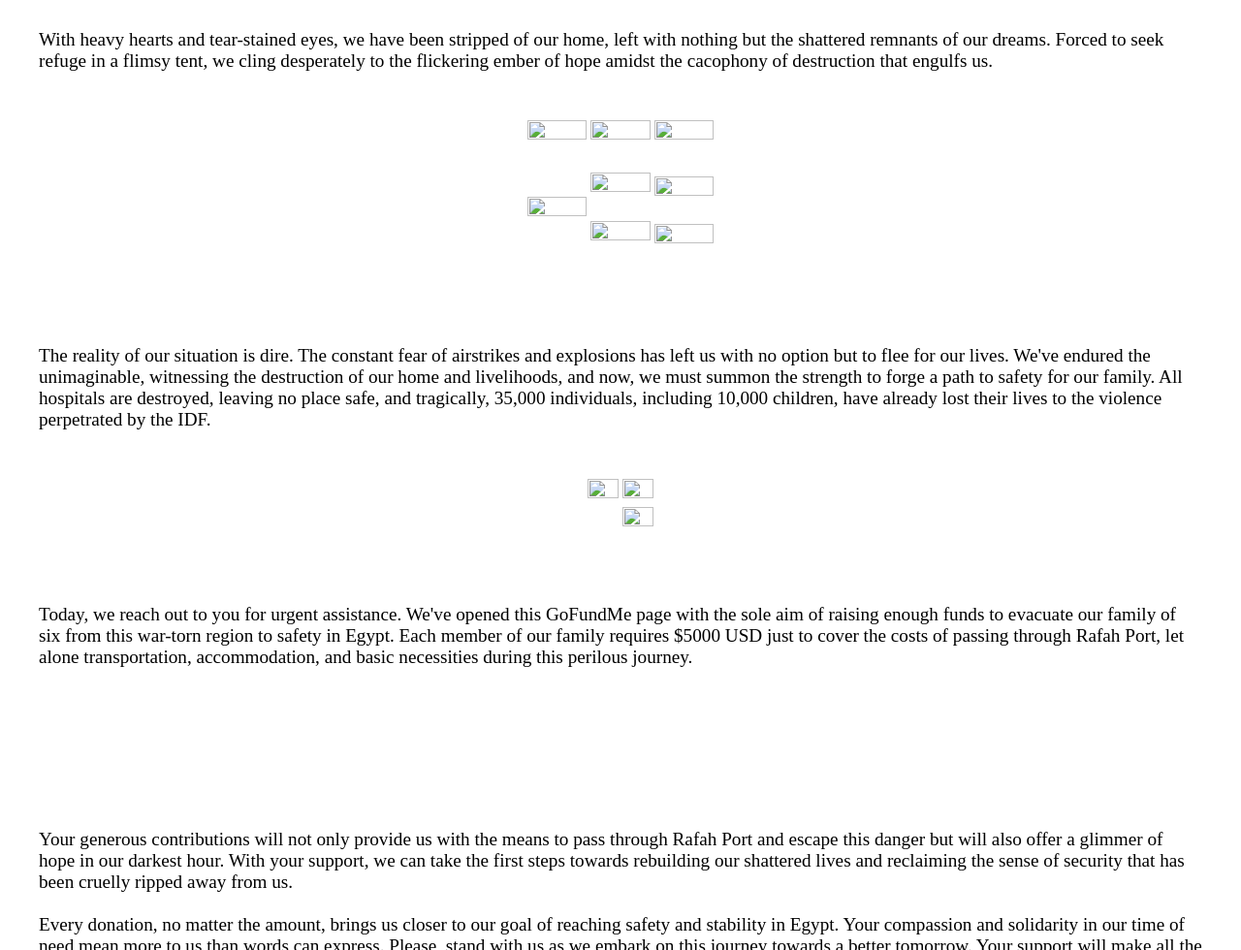
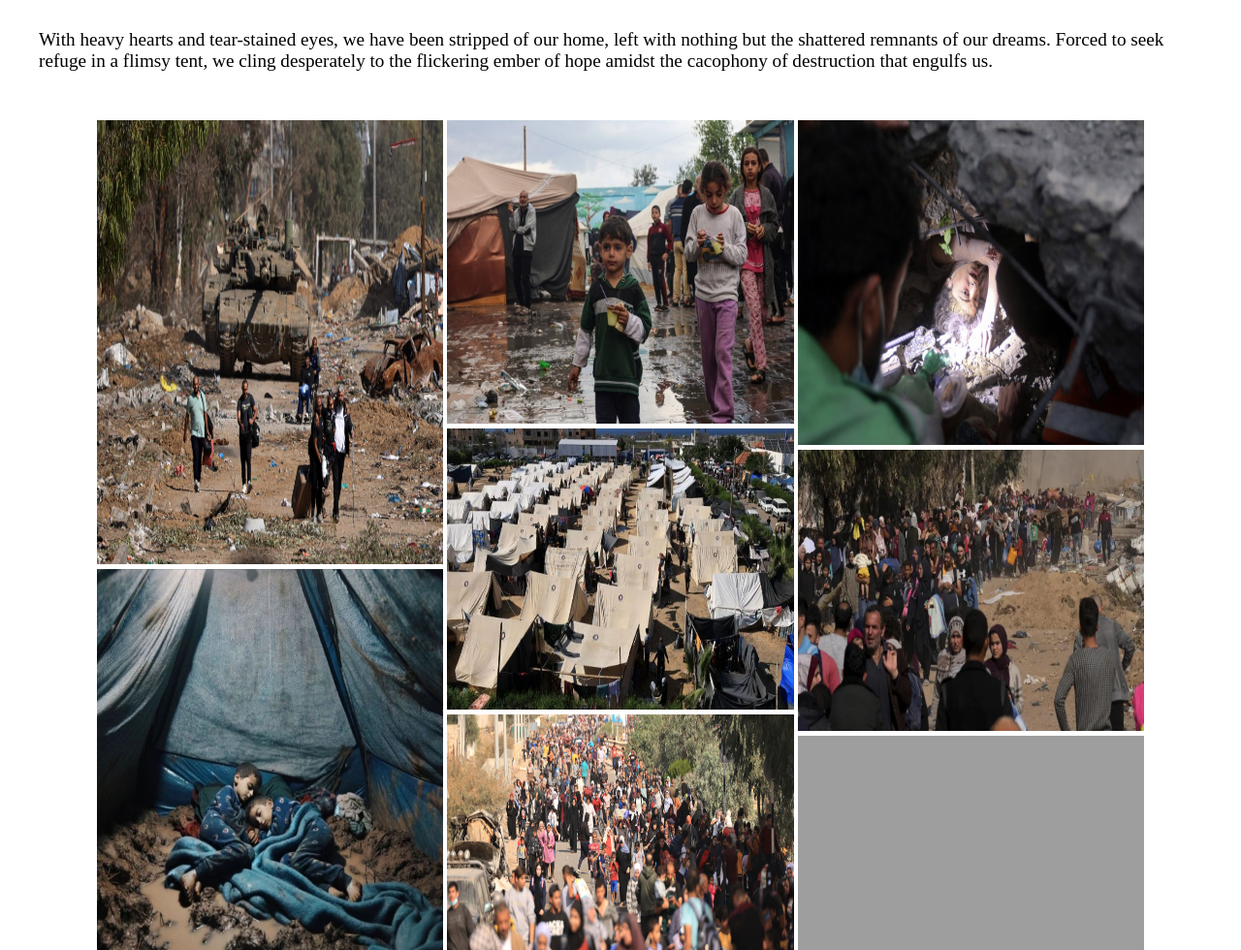
Before and after one commit to mohammed-ayyad/donation, a plain HTML site: page index.html in a window 1280 px wide. Shown: the part 1820-2800 px from the top of the page at 97% size. Drawn offline with Linux system fonts and the light colour scheme; the site is published under a folder, as on GitHub Pages, so addresses that start at the root find nothing.

Commit message:
initial commit

```diff
--- a/index.html
+++ b/index.html
@@ -22,7 +22,7 @@
                     <div style="display:flex; gap:10px; align-items: center; ">
 
                         <img style="  box-shadow: 0 4px 8px 0 rgba(0, 0, 0, 0.2), 0 6px 20px 0 rgba(0, 0, 0, 0.19); border-radius: 100%; width: 50px; height: 50px; background-color: rgb(223, 110, 110);"
-                            src="/assets/638026309599934750Image01789.jpg" alt="">
+                            src="./assets/638026309599934750Image01789.jpg" alt="">
                         <div>
                             <div style="font-weight: 600;">
                                 Mohammed Ayyad
@@ -66,7 +66,7 @@
                     </div>
 
 
-                    <img class="sliderimage sliderImageAnimateFadeIn" src="/assets/bom0.jpg" alt="">
+                    <img class="sliderimage sliderImageAnimateFadeIn" src="./assets/bom0.jpg" alt="">
 
 
                     <div class="nextnav navbuttons"
@@ -93,21 +93,21 @@
                     style="max-height: 900px; overflow: hidden; position: relative; margin: 50px 0px; display: flex; justify-content: center; padding: 0px 5%;">
                     <div class="row" style="display: flex ; gap: 4px;">
                         <div class="col" style=" width: 33.333333%">
-                            <img src="/assets/ref5.jpg" style="width: 100%; aspect-ratio: 11.7/15;" alt="">
-                            <img src="/assets/ref1.jpg" style="width: 100%; aspect-ratio: 12/16;" alt="">
+                            <img src="./assets/ref5.jpg" style="width: 100%; aspect-ratio: 11.7/15;" alt="">
+                            <img src="./assets/ref1.jpg" style="width: 100%; aspect-ratio: 12/16;" alt="">
                         </div>
                         <div class="col"  style=" width:  33.333333%">
-                            <img src="/assets/ref3.jpg" style="width: 100%; aspect-ratio: 16/14;" alt="">
-                            <img src="/assets/ref2.jpg" style="width: 100%; aspect-ratio: 16/13;" alt="">
-                            <img src="/assets/ref4.jpg" style="width: 100%; aspect-ratio: 16/14;" alt="">
+                            <img src="./assets/ref3.jpg" style="width: 100%; aspect-ratio: 16/14;" alt="">
+                            <img src="./assets/ref2.jpg" style="width: 100%; aspect-ratio: 16/13;" alt="">
+                            <img src="./assets/ref4.jpg" style="width: 100%; aspect-ratio: 16/14;" alt="">
 
 
 
                         </div>
                         <div class="col"  style=" width:  33.333333%">
-                            <img src="/assets/ref7.jpg" style="width: 100%; aspect-ratio: 16/15;" alt="">
-                            <img src="/assets/ref6.jpg" style="width: 100%; aspect-ratio: 16/13;" alt="">
-                            <img src="/assets/ref9.jpg" style="width: 100%; aspect-ratio: 16/13;" alt="">
+                            <img src="./assets/ref7.jpg" style="width: 100%; aspect-ratio: 16/15;" alt="">
+                            <img src="./assets/ref6.jpg" style="width: 100%; aspect-ratio: 16/13;" alt="">
+                            <img src="./assets/ref9.jpg" style="width: 100%; aspect-ratio: 16/13;" alt="">
 
 
 
@@ -133,11 +133,11 @@
                     style="max-height: 860px; overflow: hidden; position: relative; margin: 50px 0px; display: flex; justify-content: center; padding: 0px 5%;">
                     <div class="row" style="display: flex ; gap: 4px;">
                         <div class="col" style=" width: 50%">
-                            <img src="/assets/vict0.jpg" style="width: 100%; aspect-ratio: 11.5/20;" alt="">
+                            <img src="./assets/vict0.jpg" style="width: 100%; aspect-ratio: 11.5/20;" alt="">
                         </div>
                         <div class="col" style=" width:  50%">
-                            <img src="/assets/ref7.jpg" style="width: 100%; aspect-ratio: 16/14;" alt="">
-                            <img src="/assets/vict1.jpeg" style="width: 100%; aspect-ratio: 16/13;" alt="">
+                            <img src="./assets/ref7.jpg" style="width: 100%; aspect-ratio: 16/14;" alt="">
+                            <img src="./assets/vict1.jpeg" style="width: 100%; aspect-ratio: 16/13;" alt="">
                         </div>
 
                     </div>
@@ -155,7 +155,7 @@
                     style="max-height: 860px; overflow: hidden; position: relative; margin: 50px 0px; display: flex; justify-content: center; padding: 0px 5%;">
                     <div class="row" style="display: flex ; gap: 4px;">
                         <div class="col" style=" width: 100%">
-                            <img src="/assets/c.jpg" style="width: 100%;" alt="">
+                            <img src="./assets/c.jpg" style="width: 100%;" alt="">
                         </div>
 
 
@@ -254,7 +254,7 @@
             sliderImageElement.classList.add("sliderImageAnimateFadeOut")
             let handler = (e) => {
                 sliderImageElement.classList.remove("sliderImageAnimateFadeOut")
-                sliderImageElement.setAttribute("src", `/assets/bom${imgindx}.jpg`)
+                sliderImageElement.setAttribute("src", `./assets/bom${imgindx}.jpg`)
                 sliderImageElement.classList.add("sliderImageAnimateFadeIn")
                 sliderImageElement.removeEventListener("animationend", handler)
 
@@ -263,12 +263,12 @@
         }
         prevnav.addEventListener("click", () => {
             imgindx = imgindx > 0 ? imgindx - 1 : 5
-            updateSliderImage(".sliderimage", "/assets/bom1.jpg", imgindx)
+            updateSliderImage(".sliderimage", "./assets/bom1.jpg", imgindx)
 
         })
         nextnav.addEventListener("click", () => {
             imgindx = (imgindx + 1) % 6
-            updateSliderImage(".sliderimage", "/assets/bom1.jpg", imgindx)
+            updateSliderImage(".sliderimage", "./assets/bom1.jpg", imgindx)
 
         })
 
```
